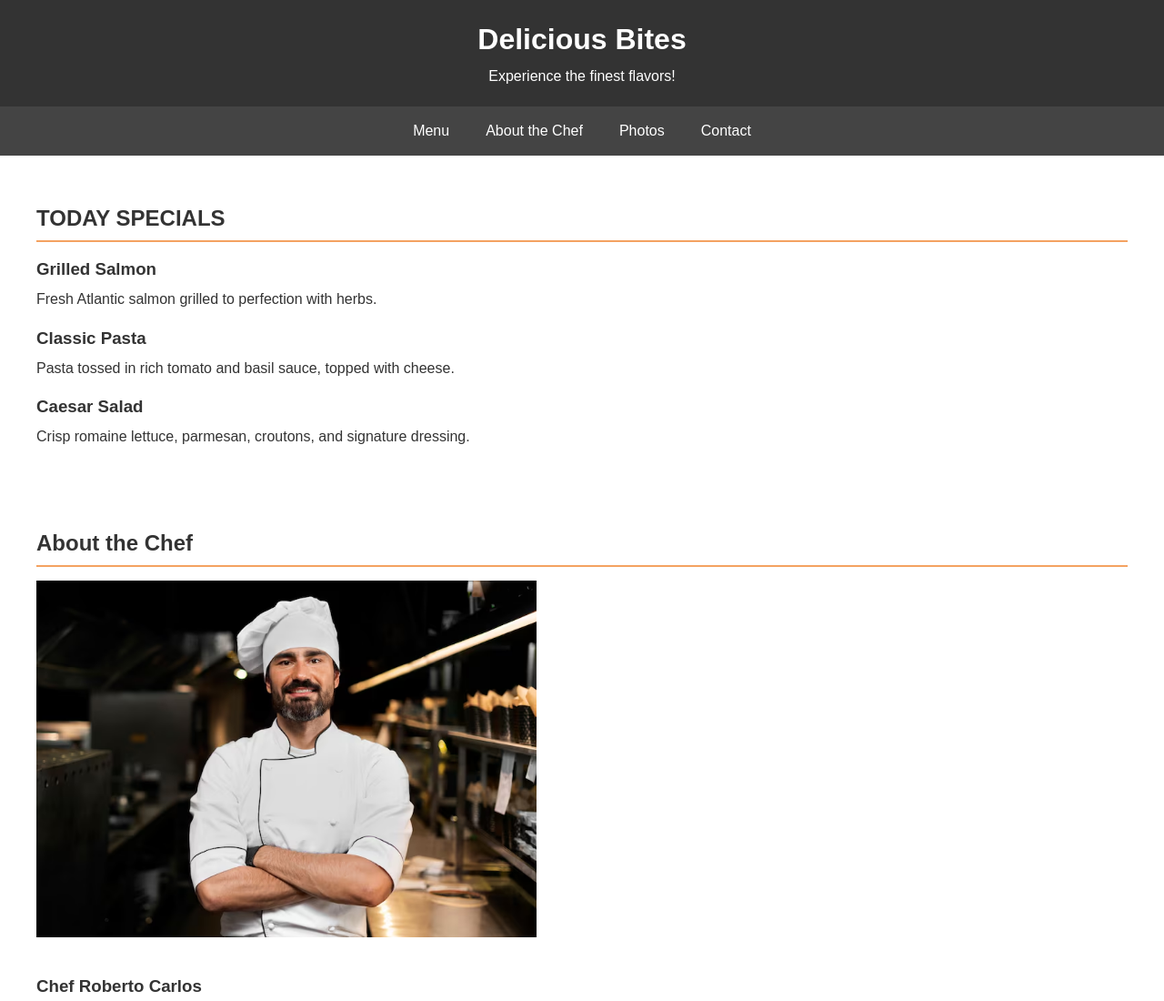
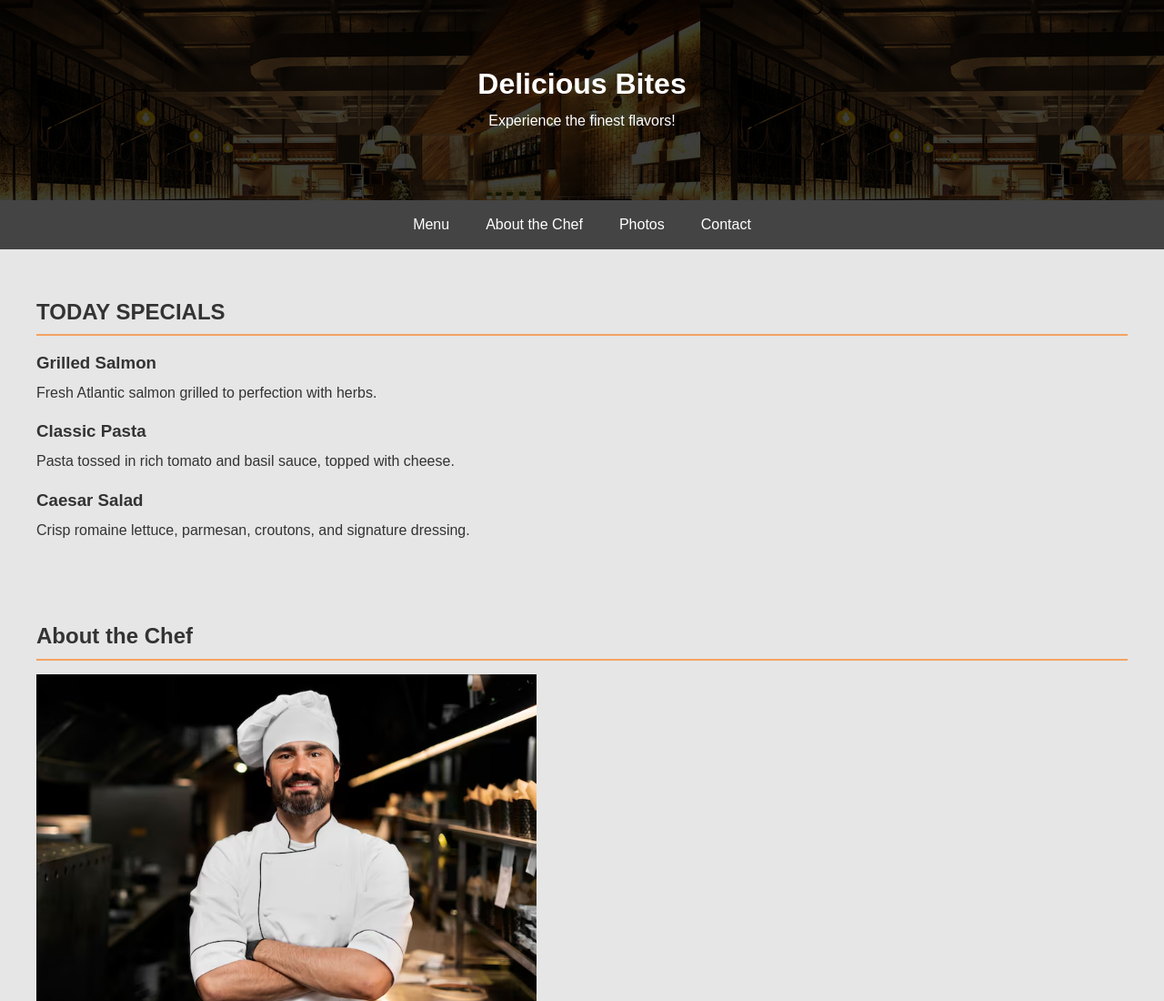
Before and after one commit to ajmal-mubarak/restaurant, a plain HTML site: page index.html in a window 1280 px wide. Shown: the top 1100 px of the page at 91% size. Drawn offline with Linux system fonts and the light colour scheme.

Commit message:
Update index.html

```diff
--- a/index.html
+++ b/index.html
@@ -9,15 +9,34 @@
             font-family: Arial, sans-serif;
             margin: 0;
             line-height: 1.6;
+            background-color: #e6e6e6;
             color: #333;
             display: block;
         }
         header {
-            background-color: #333;
+            background-image: url("topback.jpg");
             line-height: 0.8;
             color: white;
+            height: 200px;
             padding: 10px 0;
             text-align: center;
+        }
+        header::before {
+            content: "";
+            position: absolute;
+            top: 0;
+            left: 0;
+            width: 100%;
+            height: 220px;
+            background: rgba(0, 0, 0, 0.753);
+            z-index: 0;
+        }
+        header * {
+            position: relative;
+            z-index: 1;
+        }
+        header h1 {
+            margin-top:70px;
         }
         #types {
             background-color: black;
```
